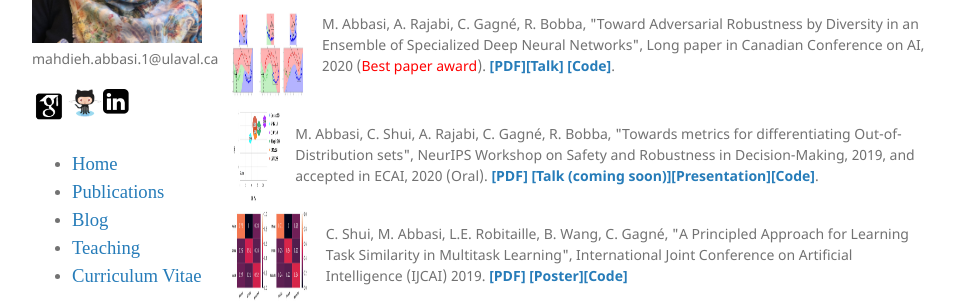
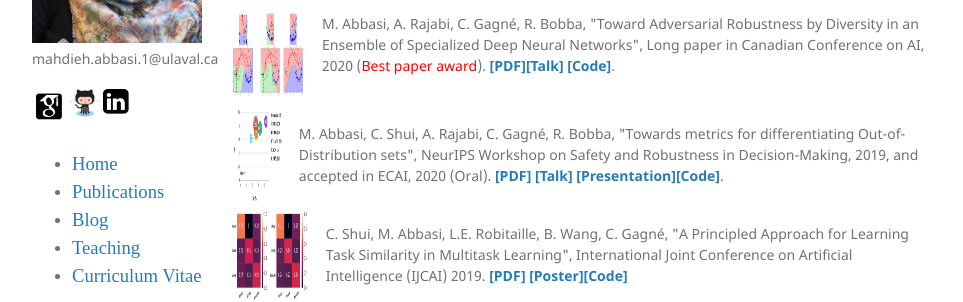
Before and after one commit to mahdaneh/mahdaneh.github.io, a Jekyll site: the page built from publications.html, in a window 1280 px wide and 1117 px high. Shown: the part 174-476 px from the top of the window, without its empty margins (158-1121 px from the left). Built offline with Jekyll 4.4.1, drawn with Linux system fonts in a browser that asks for light colours.

Commit message:
Update publications.html

```diff
--- a/publications.html
+++ b/publications.html
@@ -27,7 +27,8 @@
 </div>
 <div class="text">
 M. Abbasi, C. Shui, A. Rajabi, C. Gagné, R. Bobba, &quot;Towards metrics for differentiating Out-of-Distribution sets&quot;,
-  NeurIPS Workshop on Safety and Robustness in Decision-Making, 2019, and accepted in ECAI, 2020 (Oral). <span style="font-weight: bold"><a href="https://arxiv.org/abs/1910.08650">[PDF]</a> <a href="">[Talk (coming soon)]</a><a href="/Posters/2020_08_ECAI_Presentation.pdf">[Presentation]</a><a href="https://github.com/mahdaneh/OOD_set_Metrics">[Code]</a></span>.
+  NeurIPS Workshop on Safety and Robustness in Decision-Making, 2019, and accepted in ECAI, 2020 (Oral). <span style="font-weight: bold"><a href="https://arxiv.org/abs/1910.08650">[PDF]</a> <a href="">[Talk]</a>
+  <a href="/Posters/2020_08_ECAI_Presentation.pdf">[Presentation]</a><a href="https://github.com/mahdaneh/OOD_set_Metrics">[Code]</a></span>.
 </div>
 </div>
 <div class="parent">
```
